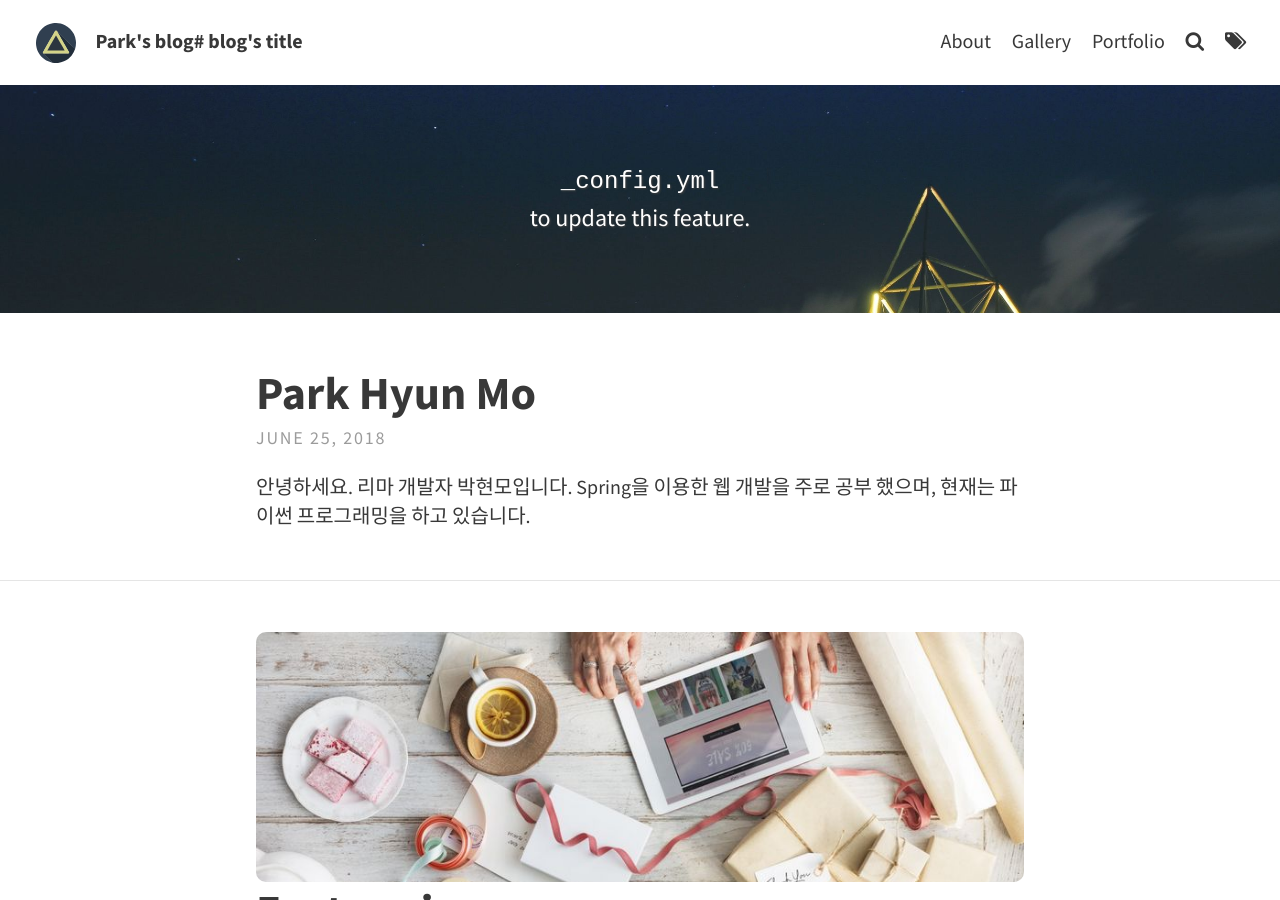
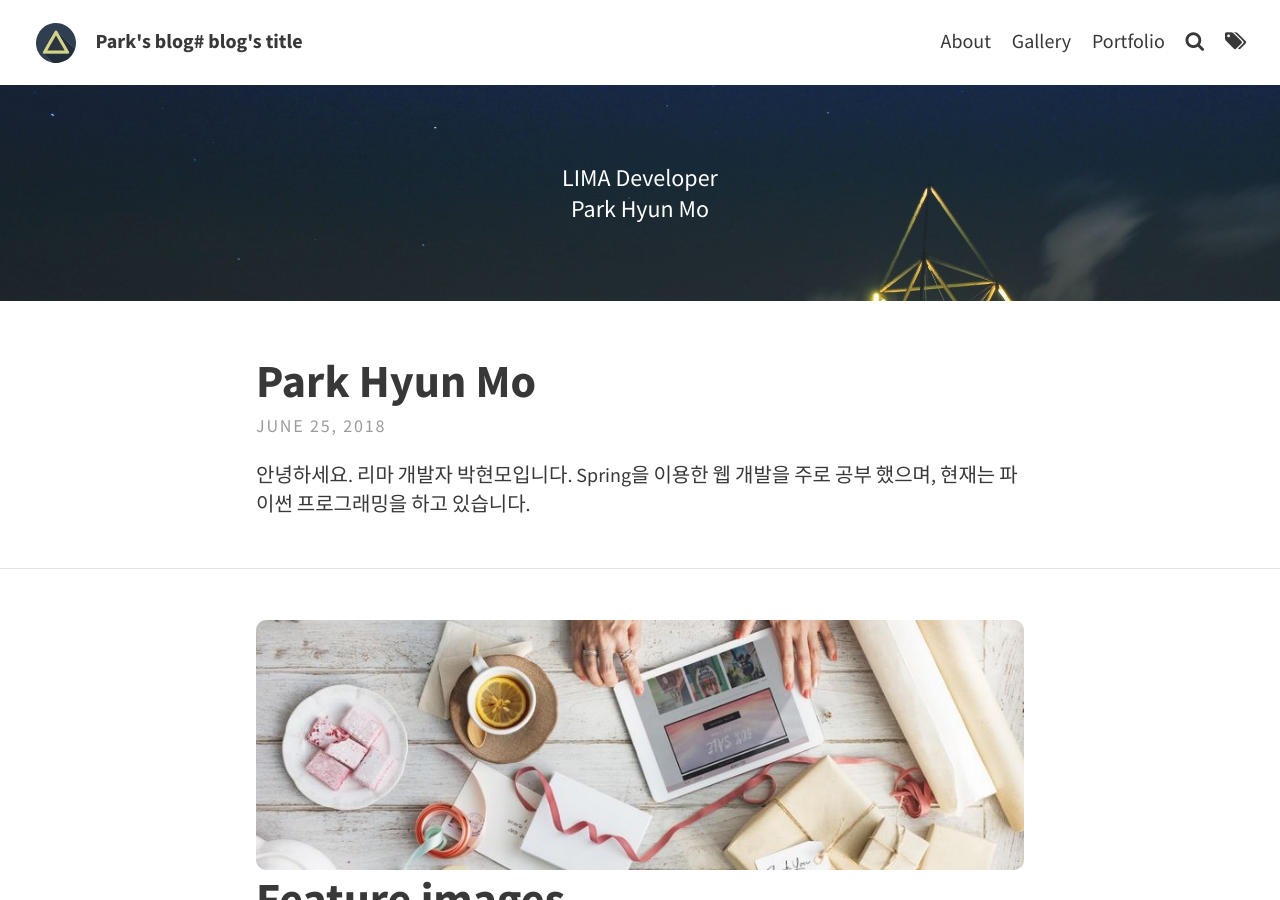
Before and after one commit to kkkhyunmo/kkkhyunmo.github.io, a Jekyll site: the page built from index.html, in a window 1280 px wide and 900 px high. Built offline with Jekyll 4.4.1, drawn with Linux system fonts in a browser that asks for light colours; the list of posts is cut into pages by our own code.

Commit message:
업데잇9

```diff
--- a/_config.yml
+++ b/_config.yml
@@ -15,7 +15,7 @@ theme_settings:
 
   # Header and footer text
   header_text: > #two or three lines to describe your site
-     <p><code>_config.yml</code> <br> to update this feature.</p>
+     LIMA Developer<br> Park Hyun Mo</p>
   header_text_feature_image: assets/img/pexels/triangular.jpeg
   footer_text: >
    Powered by <a href="https://jekyllrb.com/">Jekyll</a> with <a href="https://github.com/sylhare/Type-on-Strap">Type on Strap</a>
```
